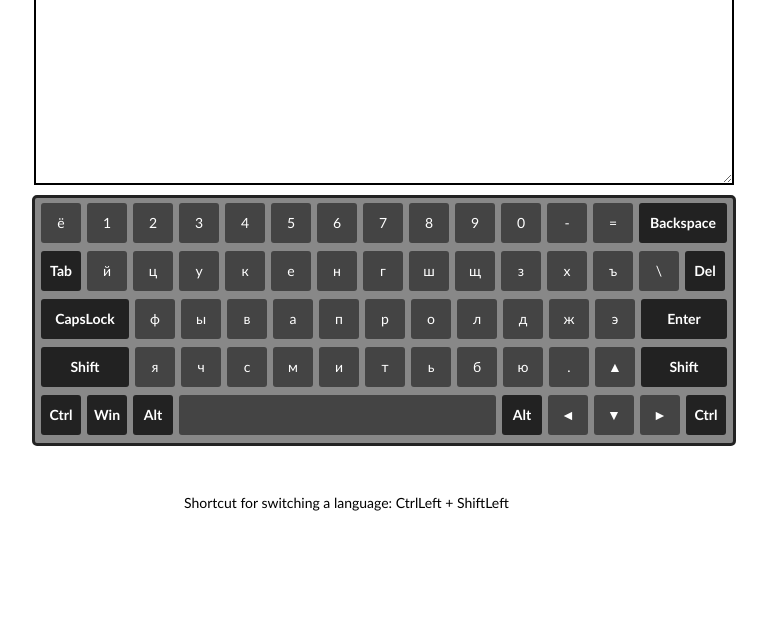
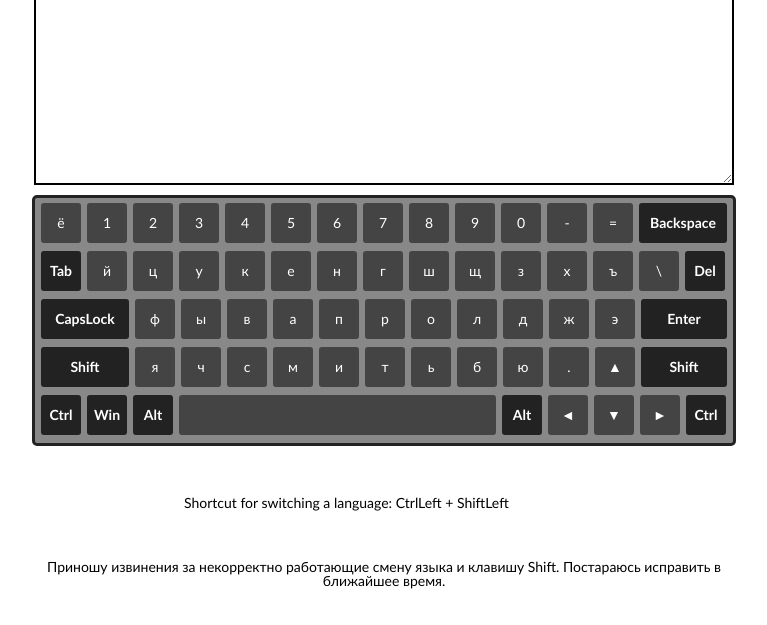
Before and after one commit to Perfect03/virtual-keyboard, a plain HTML site: page index.html in a window 1280 px wide. Shown: the part 65-690 px from the top of the page, without its empty margins (256-1023 px from the left). Drawn offline with Linux system fonts and the light colour scheme.

Commit message:
feat: adding additional text to the page

```diff
--- a/index.js
+++ b/index.js
@@ -32,6 +32,11 @@ const about=document.createElement('div');
 about.classList.add('about');
 about.innerHTML='Shortcut for switching a language: CtrlLeft + ShiftLeft';
 container.appendChild(about);
+
+const sorry=document.createElement('div');
+sorry.classList.add('sorry');
+sorry.innerHTML='Приношу извинения за некорректно работающие смену языка и клавишу Shift. Постараюсь исправить в ближайшее время.';
+container.appendChild(sorry);
 
 let rows=[];
 for(let i=0;i<5;i++)
--- a/style.css
+++ b/style.css
@@ -81,6 +81,11 @@ button, input, optgroup, select, textarea {
   width: 400px;
   margin: 50px auto;
 }
+.sorry{
+  width: 700px;
+  margin: 50px auto;
+  text-align: center;
+}
 
 .keyboard {
   width: 704px;
```
